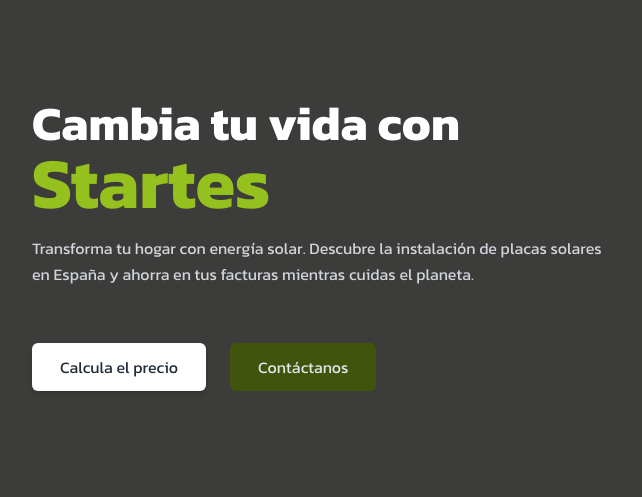
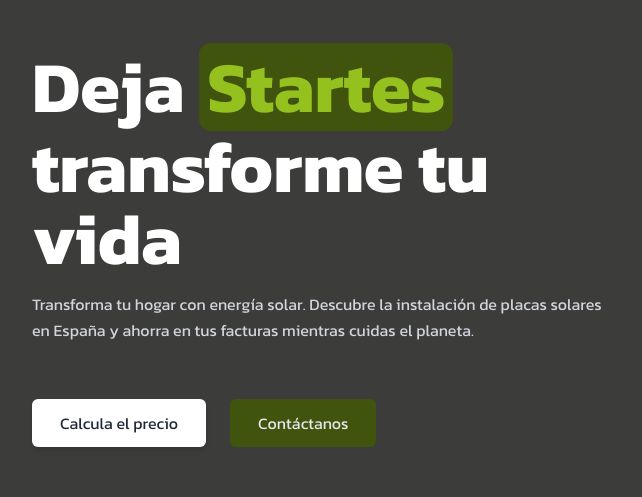
Before and after one commit to Power-By-API/startes-web, an Astro site: page / in a window 1280 px wide. Shown: the part 113-610 px from the top of the page, 0-642 px from the left. Built offline with nearby package versions, Linux system fonts and the light colour scheme; Astro itself is replaced by a stand-in of ours; grey boxes are pictures that could not be loaded.

Commit message:
style(Design Styles): :lipstick: Cambios en el diseño del titulo

```diff
--- a/src/components/Hero.astro
+++ b/src/components/Hero.astro
@@ -7,11 +7,14 @@
   <section
     class="mx-auto max-w-screen-xl pb-12 px-4 items-center lg:flex md:px-8"
   >
-    <div class="space-y-4 flex-1 sm:text-center lg:text-left">
+    <div class="flex-1 space-y-4 sm:text-center lg:text-left">
       <!-- Mejorar estilo del h1 -->
-      <h1 class="text-white font-bold text-4xl xl:text-5xl">
-        Cambia tu vida con
-        <span class="text-[#95C11F] text-6xl xl:text-7xl"> Startes</span>
+      <h1 class="text-white font-bold text-4xl xl:text-7xl">
+        Deja
+        <!-- TODO: Cambiar colores para mejorar el contraste del color primario y el secundario -->
+        <span class="text-[#95C11F] bg-[#41540D] rounded-xl p-2 inline-block">
+          Startes
+        </span> transforme tu vida
       </h1>
       <p class="text-gray-300 max-w-xl leading-relaxed sm:mx-auto lg:ml-0">
         Transforma tu hogar con energía solar. Descubre la instalación de placas
```
